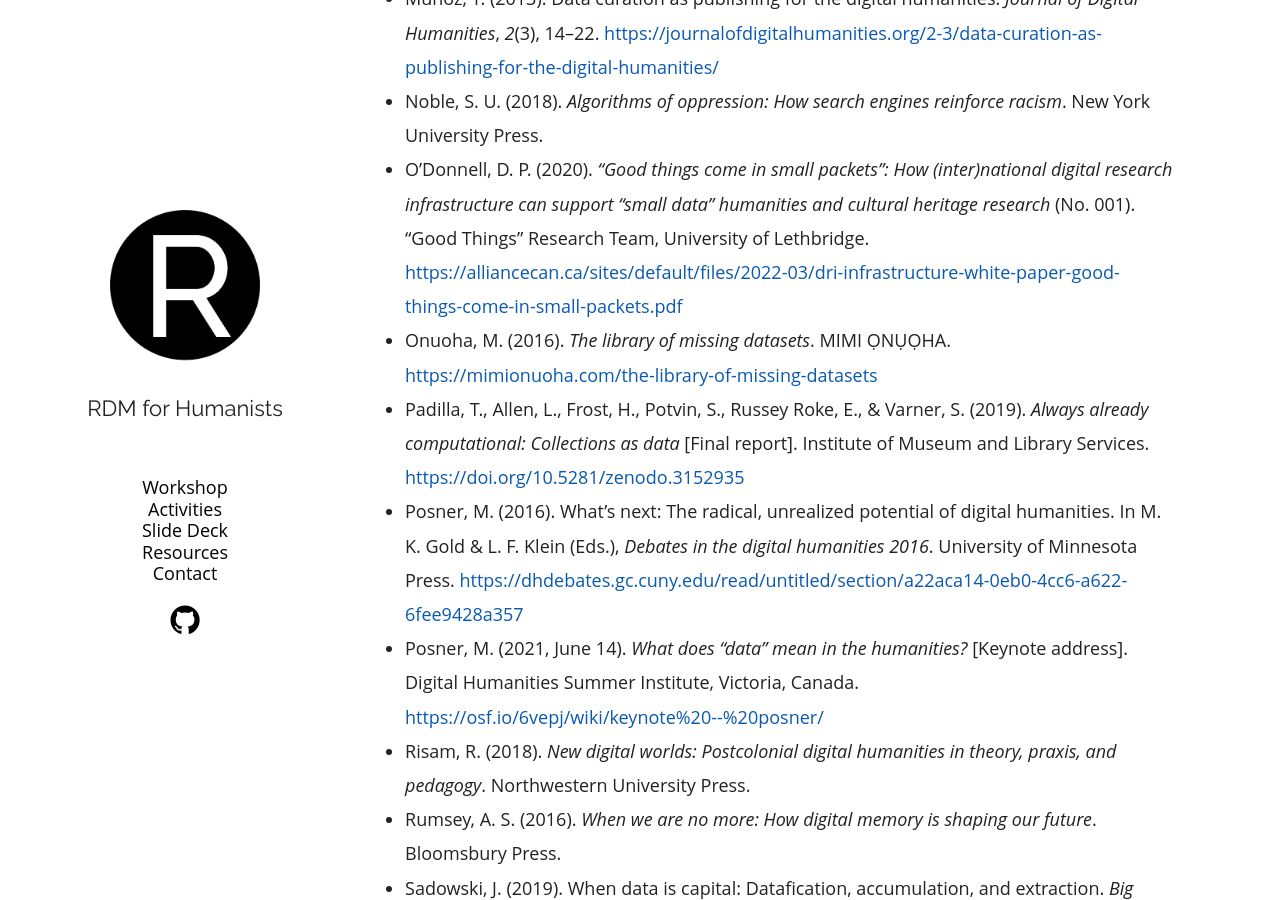
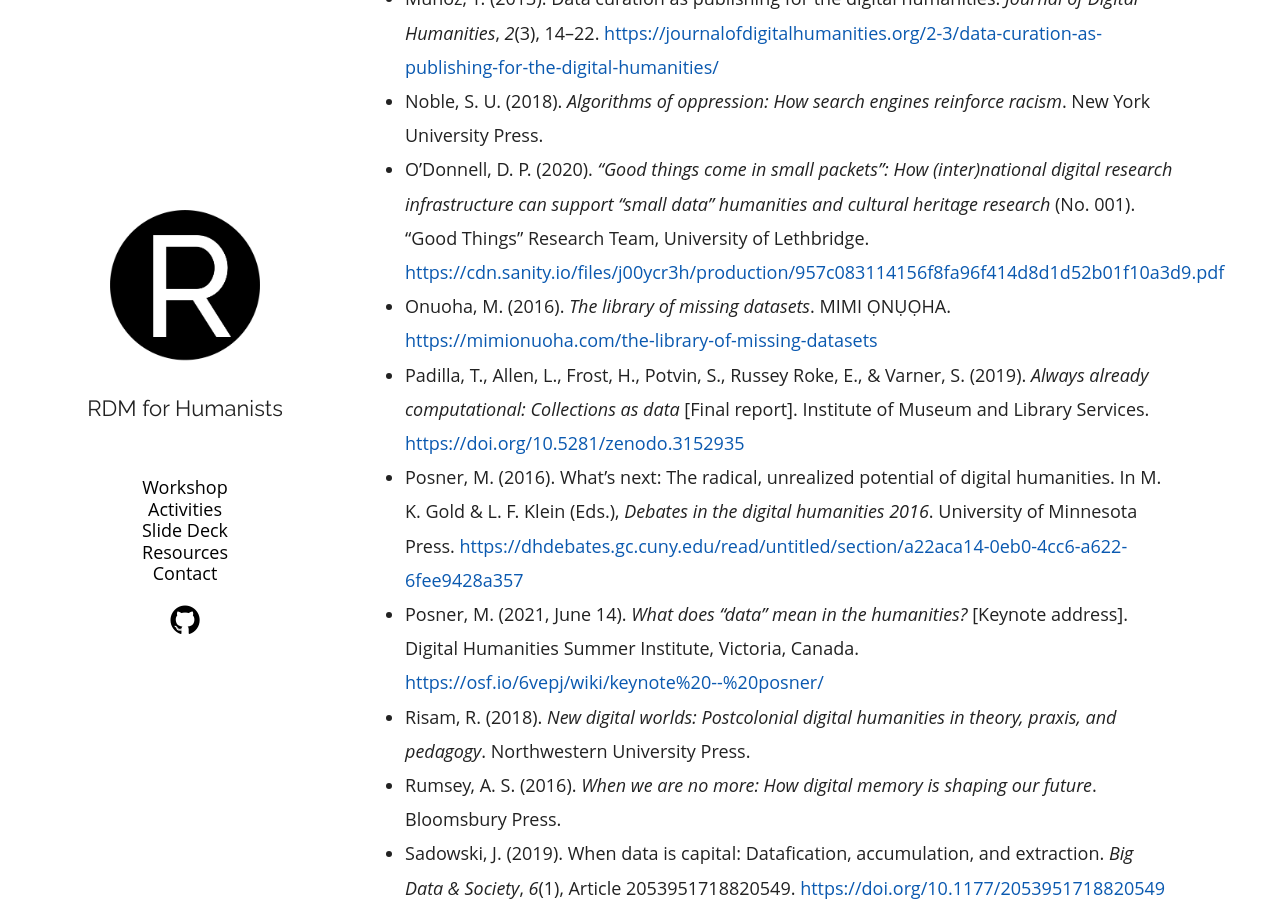
Before and after one commit to rdm-humanities/rdm-humanities.github.io, a Jekyll site: the page built from resources.md, in a window 1280 px wide and 900 px high, scrolled down 2670 px. Built offline with Jekyll 4.4.1, drawn with Linux system fonts in a browser that asks for light colours; part of the change alters nothing that is shown.

Commit message:
updating resources

```diff
--- a/resources.md
+++ b/resources.md
@@ -41,7 +41,7 @@ Presentations on “data” from across humanities from our 2021 SSHRC-funded wo
 * Kukutai, T., & Taylor, J. (Eds.). (2016). *Indigenous data sovereignty: Toward an agenda*. Australian National University Press. <https://doi.org/10.22459/CAEPR38.11.2016>
 * Muñoz, T. (2013). Data curation as publishing for the digital humanities. *Journal of Digital Humanities*, *2*(3), 14–22. <https://journalofdigitalhumanities.org/2-3/data-curation-as-publishing-for-the-digital-humanities/>
 * Noble, S. U. (2018). *Algorithms of oppression: How search engines reinforce racism*. New York University Press.
-* O'Donnell, D. P. (2020). *"Good things come in small packets": How (inter)national digital research infrastructure can support "small data" humanities and cultural heritage research* (No. 001). "Good Things" Research Team, University of Lethbridge. <https://alliancecan.ca/sites/default/files/2022-03/dri-infrastructure-white-paper-good-things-come-in-small-packets.pdf>
+* O'Donnell, D. P. (2020). *"Good things come in small packets": How (inter)national digital research infrastructure can support "small data" humanities and cultural heritage research* (No. 001). "Good Things" Research Team, University of Lethbridge. <https://cdn.sanity.io/files/j00ycr3h/production/957c083114156f8fa96f414d8d1d52b01f10a3d9.pdf>
 * Onuoha, M. (2016). *The library of missing datasets*. MIMI ỌNỤỌHA. <https://mimionuoha.com/the-library-of-missing-datasets>
 * Padilla, T., Allen, L., Frost, H., Potvin, S., Russey Roke, E., & Varner, S. (2019). *Always already computational: Collections as data* [Final report]. Institute of Museum and Library Services. <https://doi.org/10.5281/zenodo.3152935>
 * Posner, M. (2016). What's next: The radical, unrealized potential of digital humanities. In M. K. Gold & L. F. Klein (Eds.), *Debates in the digital humanities 2016*. University of Minnesota Press. <https://dhdebates.gc.cuny.edu/read/untitled/section/a22aca14-0eb0-4cc6-a622-6fee9428a357>
```
